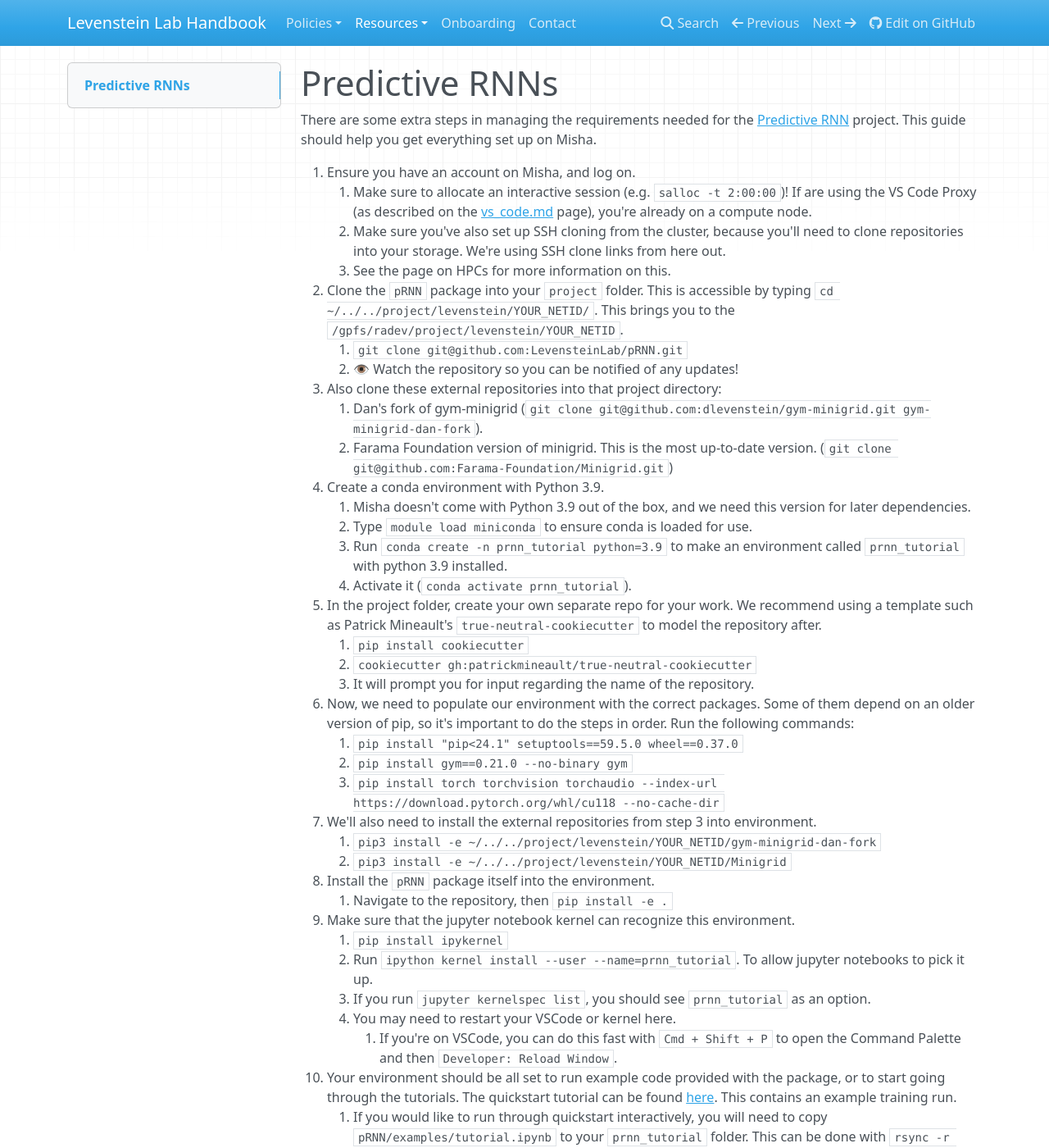
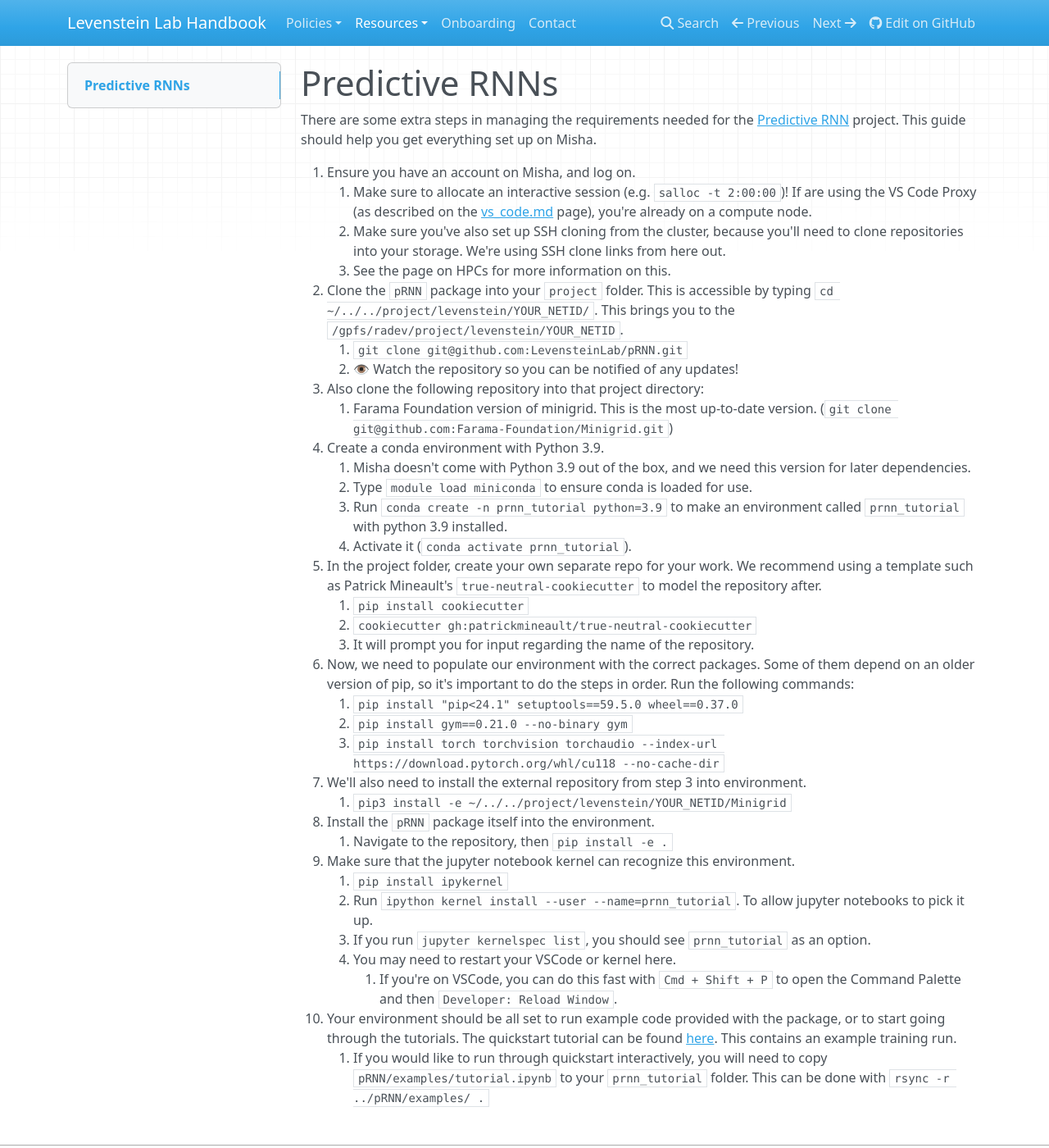
Before and after one commit to LevensteinLab/Lab-Handbook, an MkDocs documentation site: the page built from docs/Resources/prnn_tutorial.md, in a window 1280 px wide and 1400 px high. Shown: the whole window at 82% size. Built offline with MkDocs 1.6.1, drawn with Linux system fonts in a browser that asks for light colours; nearby versions of some CDN libraries.

Commit message:
removing dan minigrid fork from prnn tutorial

```diff
--- a/docs/Resources/prnn_tutorial.md
+++ b/docs/Resources/prnn_tutorial.md
@@ -9,8 +9,7 @@ There are some extra steps in managing the requirements needed for the [Predicti
 3. Clone the `pRNN` package into your `project` folder. This is accessible by typing `cd ~/../../project/levenstein/YOUR_NETID/`. This brings you to the `/gpfs/radev/project/levenstein/YOUR_NETID`.
     1. `git clone git@github.com:LevensteinLab/pRNN.git`
     2. 👁️ Watch the repository so you can be notified of any updates!
-4. Also clone these external repositories into that project directory:
-    1. Dan's fork of gym-minigrid (`git clone git@github.com:dlevenstein/gym-minigrid.git gym-minigrid-dan-fork`).
+4. Also clone the following repository into that project directory:
     2. Farama Foundation version of minigrid. This is the most up-to-date version. (`git clone git@github.com:Farama-Foundation/Minigrid.git`)
 5. Create a conda environment with Python 3.9.
     1. Misha doesn't come with Python 3.9 out of the box, and we need this version for later dependencies.
@@ -25,8 +24,7 @@ There are some extra steps in managing the requirements needed for the [Predicti
     1. `pip install "pip<24.1" setuptools==59.5.0 wheel==0.37.0`
     2. `pip install gym==0.21.0 --no-binary gym`
     3. `pip install torch torchvision torchaudio --index-url https://download.pytorch.org/whl/cu118 --no-cache-dir`
-8. We'll also need to install the external repositories from step 3 into environment.
-    1. `pip3 install -e ~/../../project/levenstein/YOUR_NETID/gym-minigrid-dan-fork`
+8. We'll also need to install the external repository from step 3 into environment.
     2. `pip3 install -e ~/../../project/levenstein/YOUR_NETID/Minigrid`
 9. Install the `pRNN` package itself into the environment.
     1. Navigate to the repository, then `pip install -e .`
```
